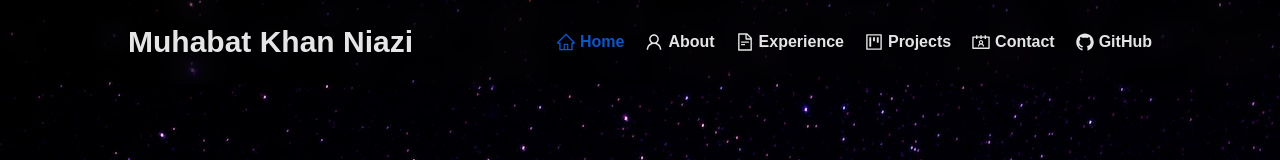
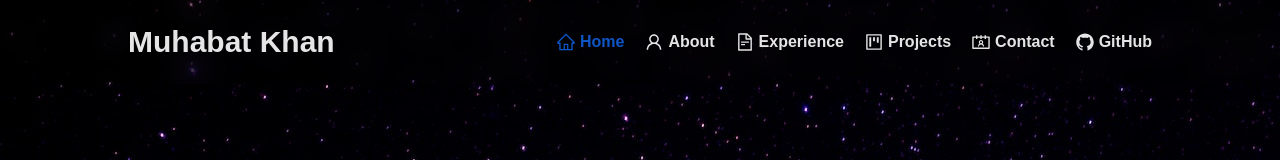
Before and after one commit to niaziiii/portfolio-nextjs, a Next.js app: page / in a window 1280 px wide. Shown: the top 160 px of the page. Built offline with nearby package versions, Linux system fonts and the light colour scheme.

Commit message:
fix: update name displayed in Header component

```diff
--- a/src/components/layouts/Header.tsx
+++ b/src/components/layouts/Header.tsx
@@ -48,7 +48,7 @@ const Header = () => {
         <div className="w-11/12 py-2 m-auto flex items-center justify-between xl:w-4/5">
           {/* Logo */}
           <Link href="/">
-            <b className="text-xl md:text-3xl truncate">Muhabat Khan Niazi</b>
+            <b className="text-xl md:text-3xl truncate">Muhabat Khan</b>
           </Link>
 
           {/* Desktop nav */}
```
